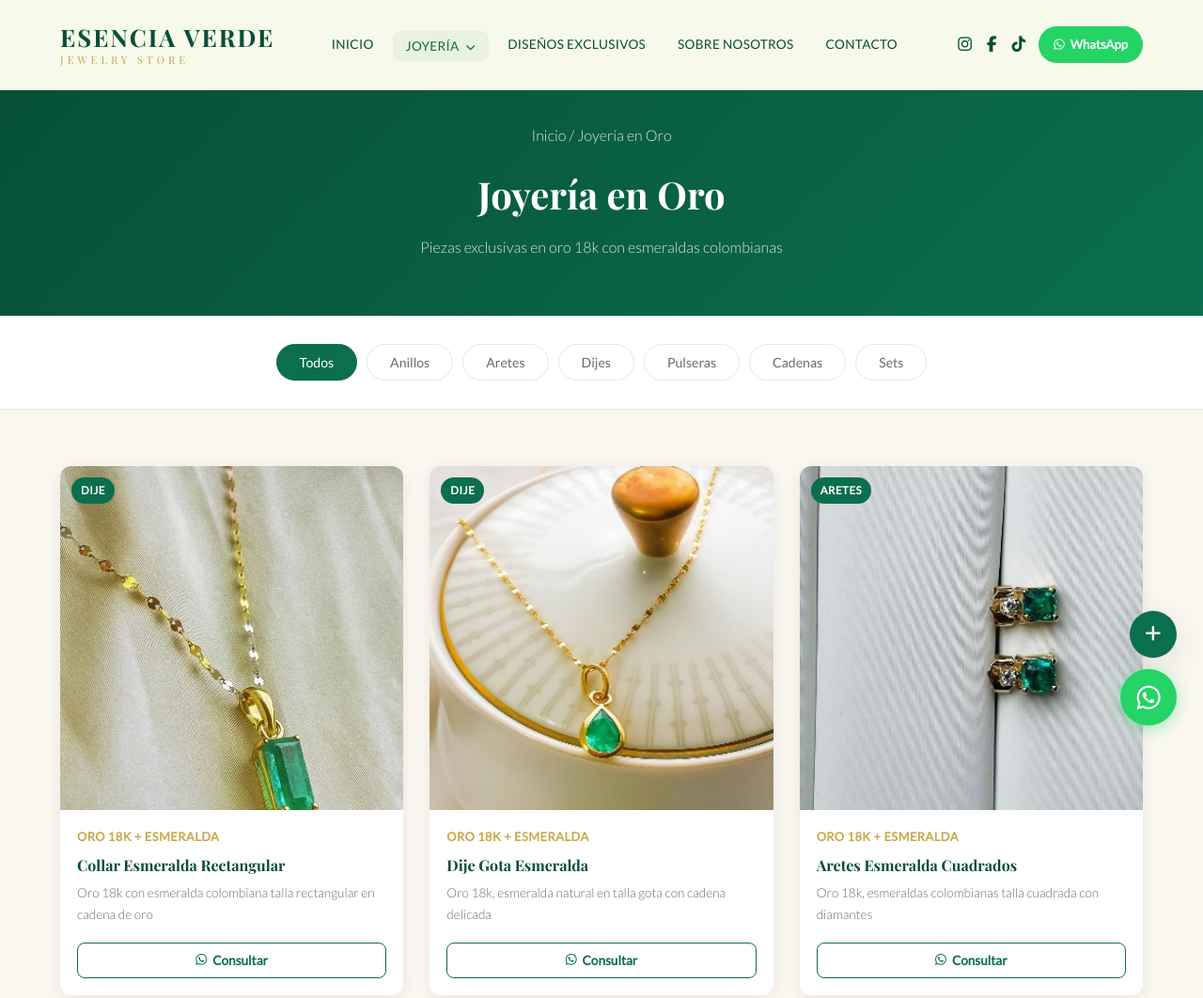
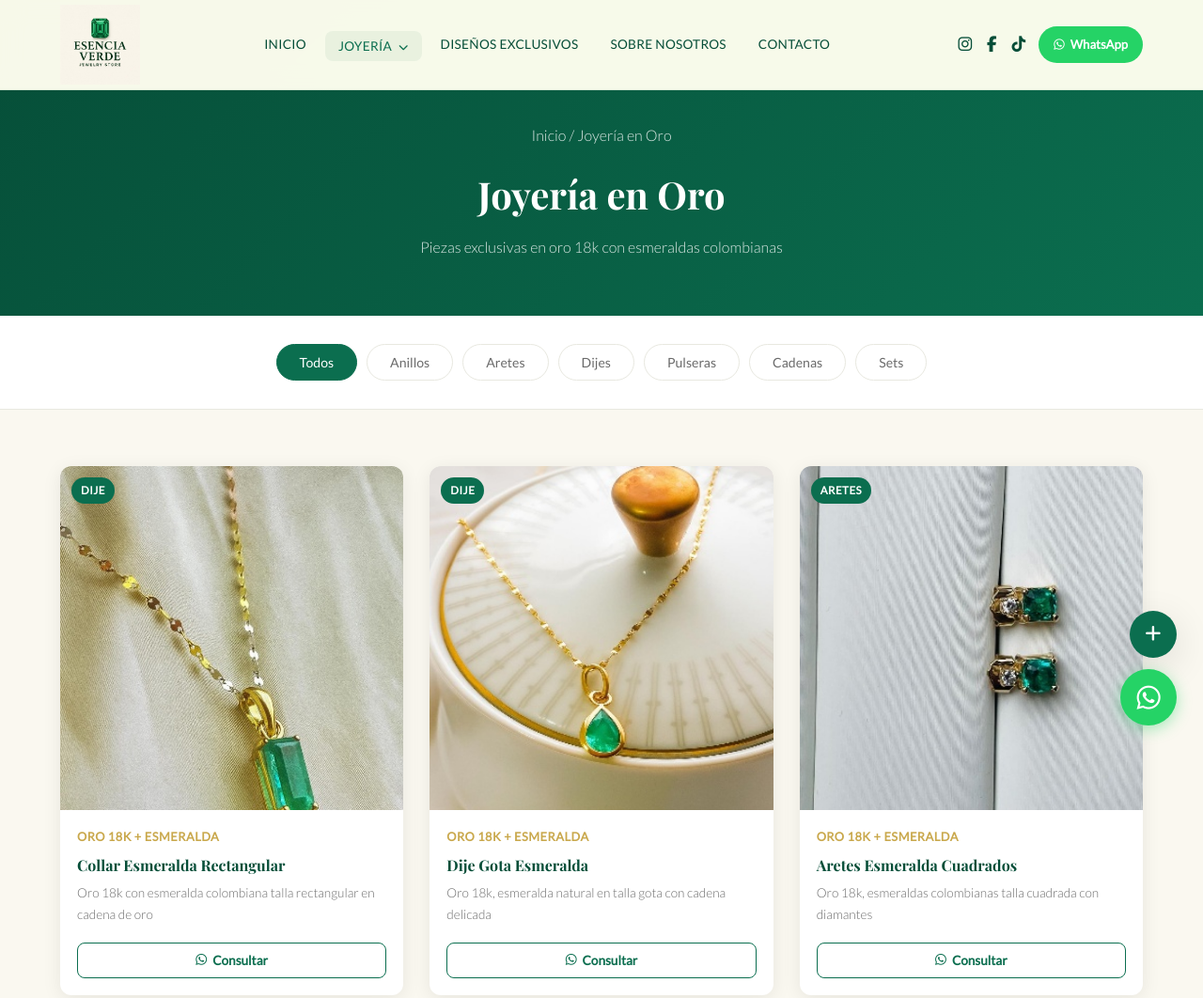
Before and after one commit to sync-bi/esencia-verde, a plain HTML site: page categoria.html in a window 1280 px wide. Shown: the top 1062 px of the page at 94% size. Drawn offline with nearby package versions, Linux system fonts and the light colour scheme.

Commit message:
Logo grande (85px) en el header, sin texto adicional
Co-Authored-By: Claude Opus 4.6 (1M context) <noreply@anthropic.com>

```diff
--- a/categoria.html
+++ b/categoria.html
@@ -29,8 +29,7 @@ a { text-decoration: none; color: inherit; transition: var(--transition); }
 .header.scrolled { box-shadow: 0 2px 20px rgba(0,0,0,0.08); }
 .header-inner { display: flex; align-items: center; justify-content: space-between; height: 95px; }
 .logo { display: flex; align-items: center; }
-.logo-text { font-family: var(--font-display); font-size: 1.6rem; font-weight: 700; color: var(--emerald-dark); line-height: 1.2; text-transform: uppercase; letter-spacing: 2px; }
-.logo-text span { display: block; font-size: 0.7rem; font-weight: 400; letter-spacing: 4px; color: var(--gold); text-transform: uppercase; margin-top: 2px; }
+.logo img { height: 85px; width: auto; }
 .nav { display: flex; align-items: center; gap: 6px; }
 .nav-link { font-family: var(--font-body); font-size: 0.85rem; font-weight: 500; color: var(--emerald-dark); padding: 8px 14px; border-radius: var(--radius); letter-spacing: 0.3px; text-transform: uppercase; }
 .nav-link:hover, .nav-link.active { color: var(--emerald); background: rgba(11,110,79,0.06); }
@@ -147,7 +146,7 @@ a { text-decoration: none; color: inherit; transition: var(--transition); }
     <header class="header" id="header">
         <div class="container header-inner">
             <a href="index.html" class="logo">
-                <div class="logo-text">ESENCIA VERDE<span>Jewelry Store</span></div>
+                <img src="assets/images/logo.jpeg" alt="Esencia Verde">
             </a>
             <nav class="nav" id="nav">
                 <a href="index.html" class="nav-link">Inicio</a>
```
Also changed, not shown: index.html (+2 -3 lines).
